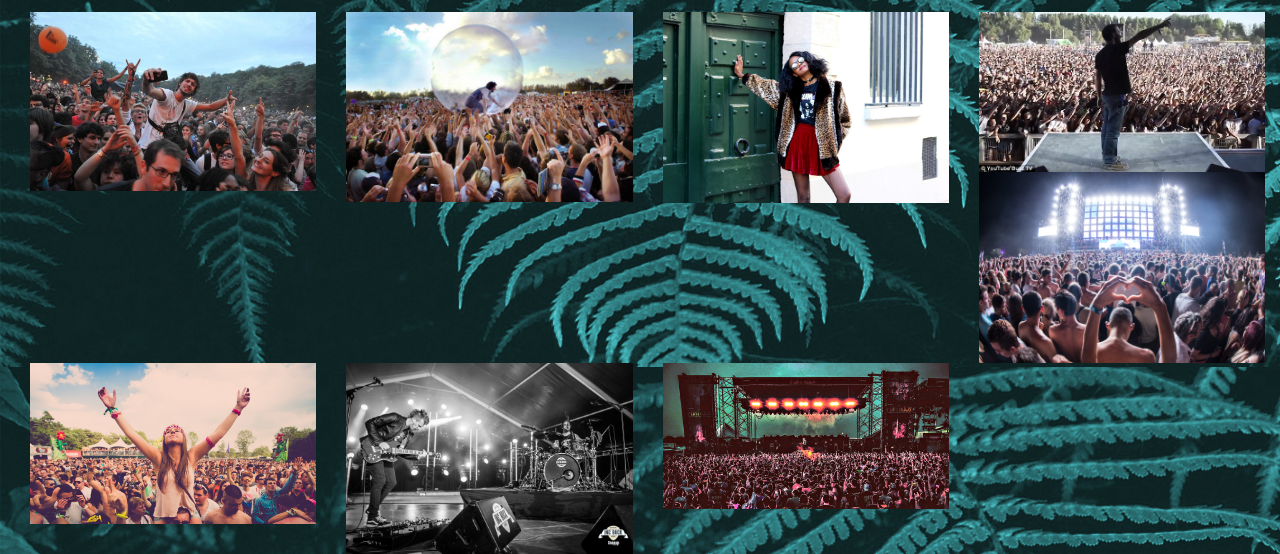
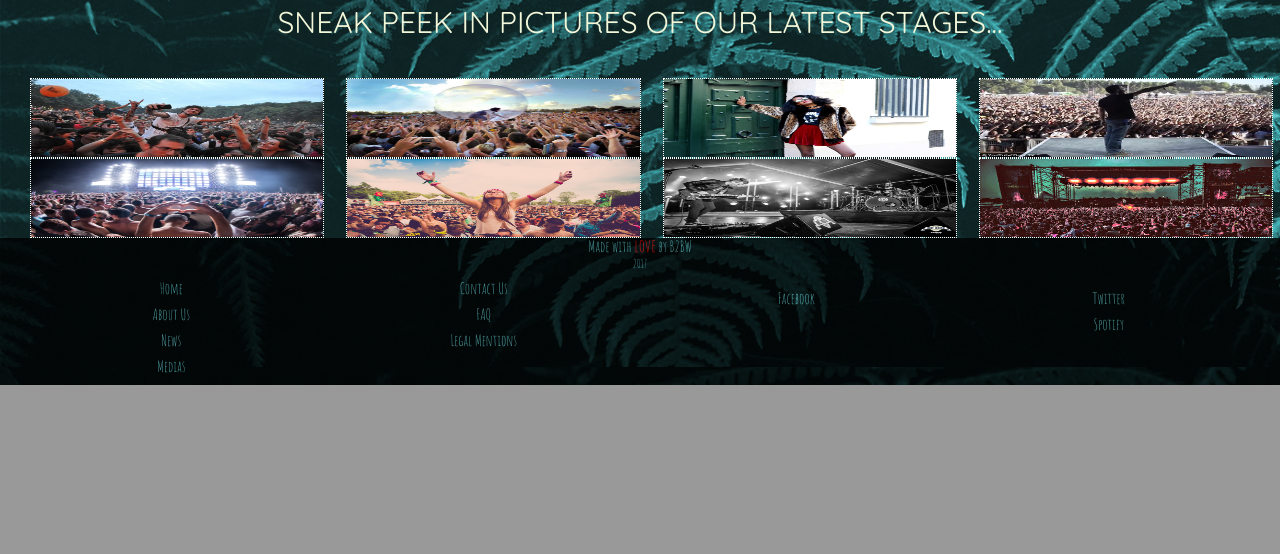
Before and after one commit to bornToBeWild/b2bw, a PHP site: page /media.php in a window 1280 px wide. Shown: the part 833-1387 px from the top of the page. After the commit the page ends 1218 px from the top, so only its background shows below. Run offline with PHP 8.4, Linux system fonts and the light colour scheme; some libraries are stand-ins or nearby versions.

Commit message:
update css h2 global, update media page

```diff
--- a/assets/css/style.css
+++ b/assets/css/style.css
@@ -2,6 +2,12 @@
 
 body { background-image: url(../../assets/pictures/background.jpg);}
 
+h2 {
+	font-family: Quicksand;
+	text-transform: uppercase;
+    text-align: center;
+    margin-bottom: 3vw;
+}
 
 /* Navbar */
 .navbar{
@@ -287,20 +293,35 @@
 	text-align: center;
 }
 
-/* Typos */
-
-h2 {font-family: Quicksand}
-
-
-
 /*  Page Media */
 .mediapage h2 {
 	color: #f2f7d9;
 	text-transform: uppercase;
-	margin: 1vw;
+	text-align: center;
+	margin-bottom: 3vw;
 }
 
 .mediapage-images img {
-	width: 100%;
+	width: 23vw;
+	border: dotted 1px white;
+	max-height: 10vh;
 
 }
+
+.mediapage iframe {
+	border: dotted 1px white;
+	text-align: center;
+}
+
+.row-video {
+	margin-left: 4vw;
+	padding: 0;
+}
+
+.col-video div {
+
+}
+
+.row-images {
+
+}
--- a/includes/home-social.php
+++ b/includes/home-social.php
@@ -1,5 +1,5 @@
-<section class="social-buttons-section container">
-      <div class="social-container">
+<section class="social-buttons-section">
+      <div class="social-container container">
          <div class="row">
             <div class="social">
               <a href="https://www.facebook.com/" target="_blank">
--- a/media.php
+++ b/media.php
@@ -12,7 +12,7 @@
 			<h2>Check out our latest videos</h2>
 			<div class= "container-fluid container-video">
 				<div class= "row row-video">
-					<div class="col-md-6 ">
+					<div class="col-md-6 col_video">
 						<iframe id="ytplayer" type="text/html" width="560" height="315" src="https://www.youtube.com/embed/xm5DPlNCmtk?autoplay=0&" frameborder="0" allowfullscreen>
 						</iframe>
 					</div>
@@ -43,6 +43,9 @@
 					<div class="col-md-3 col-xs-6">
 						<img src="assets/pictures/pictures_media/doigt.jpg" alt="picture of a festival crowd">
 					</div>
+				</div>
+
+				<div class= "row row-images">
 					<div class="col-md-3 col-xs-6">
 						<img src="assets/pictures/pictures_media/Electrobeach.jpg" alt="picture of a festival crowd">
 					</div>
@@ -59,3 +62,12 @@
 			</div>
 	</section>
 </body>
+
+<?php include('includes/footer.php'); ?>
+
+<!-- JQuery -->
+<script src="https://ajax.googleapis.com/ajax/libs/jquery/3.1.1/jquery.min.js">
+</script>
+
+<!-- Latest compiled and minified JavaScript -->
+<script src="https://maxcdn.bootstrapcdn.com/bootstrap/3.3.7/js/bootstrap.min.js" integrity="sha384-Tc5IQib027qvyjSMfHjOMaLkfuWVxZxUPnCJA7l2mCWNIpG9mGCD8wGNIcPD7Txa" crossorigin="anonymous"></script>
```
